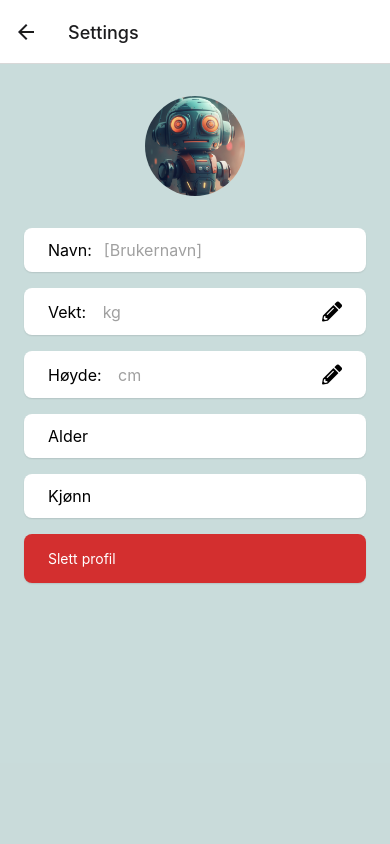
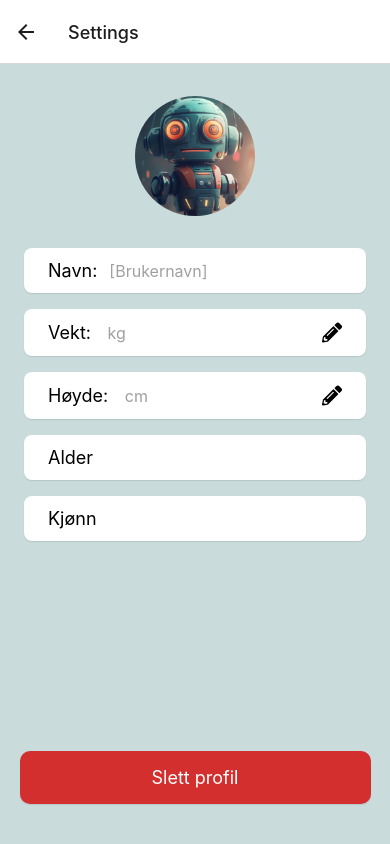
Before and after one commit to TommyS-NO/PhysioFlow-Prototype, a React Native app in the folder frontend/: screen /SettingsScreen in a window 390 px wide. Built offline with nearby package versions, Linux system fonts and the light colour scheme; no server answers.

Commit message:
Adjusted size, color and placement of Del user btn

```diff
--- a/frontend/Screens/SettingsScreen.tsx
+++ b/frontend/Screens/SettingsScreen.tsx
@@ -192,6 +192,9 @@ const SettingsScreen: React.FC = () => {
 
   return (
     <View style={styles.container}>
+
+<View style={{flex: 1, alignItems: 'center', width: '100%' }}>
+
       <View style={styles.imageContainer}>
         <Image
           source={require("../Assets/Robot_1.png")}
@@ -216,14 +219,15 @@ const SettingsScreen: React.FC = () => {
         />
         <NonEditableField label="Alder" value={userProfile.age} />
         <NonEditableField label="Kjønn" value={userProfile.gender} />
-
+        </View>
+        </View>
         <TouchableOpacity
           style={[styles.menuItem, styles.deleteButton]}
           onPress={() => navigation.navigate("DeleteUserScreen")}
         >
           <Text style={styles.deleteButtonText}>Slett profil</Text>
         </TouchableOpacity>
-      </View>
+
     </View>
   );
 };
--- a/frontend/Styles/Settings_Style.ts
+++ b/frontend/Styles/Settings_Style.ts
@@ -16,9 +16,9 @@ export const styles = StyleSheet.create({
     paddingHorizontal: 24,
   },
   profileImage: {
-    width: 100,
-    height: 100,
-    borderRadius: 50,
+    width: 120,
+    height: 120,
+    borderRadius: 60,
   },
 
   editButton: {
@@ -54,19 +54,29 @@ export const styles = StyleSheet.create({
     shadowRadius: 1.5,
   },
   menuText: {
-    fontSize: 16,
+    fontSize: 18,
     color: "#000",
   },
   deleteButton: {
     backgroundColor: "#D32F2F",
+    paddingVertical: 16,
+    paddingHorizontal: 24,
+    borderRadius: 10,
+    marginVertical: 8,
+    width: "90%",
+    // alignSelf: 'center', Tror ikke vi trenger disse to, men er usikker på om det trengs til Android?
+    // alignItems: "center",
+    justifyContent: "center",
+    marginBottom: 40,
   },
   deleteButtonText: {
     color: "#fff",
+    fontSize: 18,
   },
- fieldContainer: {
-    flexDirection: 'row',
-    alignItems: 'center',
-    backgroundColor: '#fff',
+  fieldContainer: {
+    flexDirection: "row",
+    alignItems: "center",
+    backgroundColor: "#fff",
     paddingVertical: 12,
     paddingHorizontal: 24,
     borderRadius: 8,
@@ -77,14 +87,14 @@ export const styles = StyleSheet.create({
     shadowRadius: 1.5,
     elevation: 1,
   },
-    fieldInput: {
+  fieldInput: {
     flex: 1,
-    fontSize: 16,
+    fontSize: 18,
     color: "#000",
     marginRight: 12,
   },
   fieldLabel: {
-    fontSize: 16,
+    fontSize: 18,
     color: "#000",
     marginRight: 12,
   },
@@ -97,10 +107,9 @@ export const styles = StyleSheet.create({
     color: "#A0A0A0", // Faded text color for non-editable fields
   },
   editingIcons: {
-    flexDirection: 'row',
+    flexDirection: "row",
     width: 50,
-    justifyContent: 'space-between',
+    justifyContent: "space-between",
     marginLeft: 10,
   },
-
 });
```
